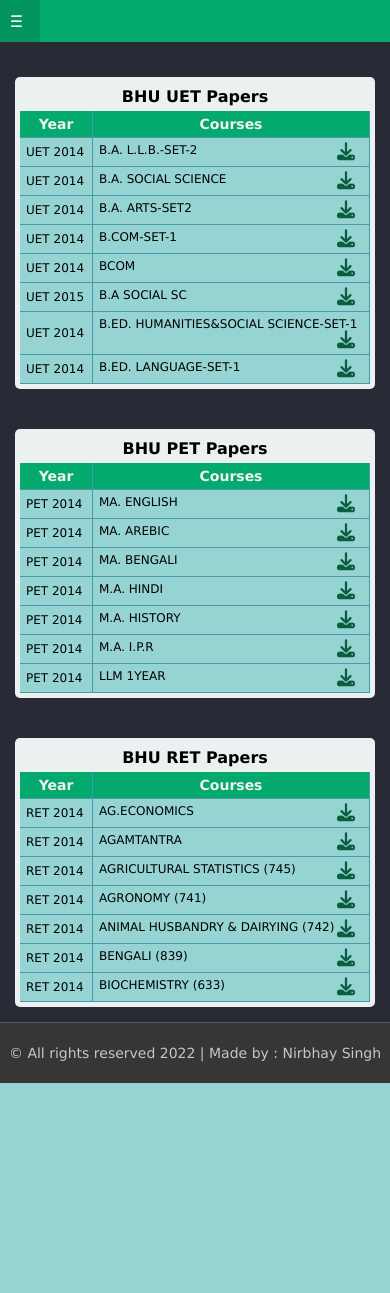
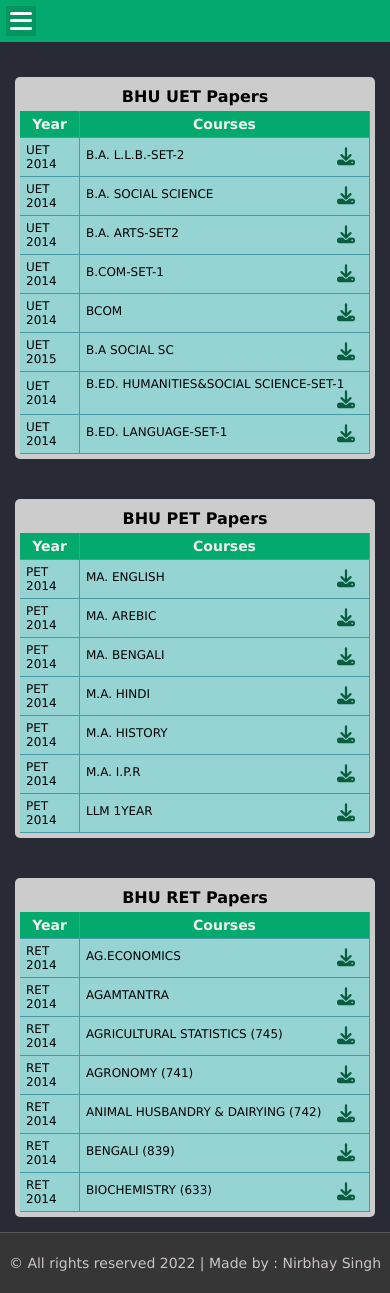
Before and after one commit to Nirbhay4122/freepdfapp, a Django app: page /freepdf/bhu in a window 390 px wide. Shown: the part 116-1409 px from the top of the page. Before the commit the page ends 1199 px from the top, so only its background shows below. Run offline with Django 4.2, Linux system fonts and the light colour scheme; data comes from the database, SQL or seed files in the repository; some libraries are stand-ins or nearby versions.

Commit message:
hamberg css bug ficed.

```diff
--- a/pdfapp/templates/bhu.html
+++ b/pdfapp/templates/bhu.html
@@ -77,23 +77,6 @@
                         </div>
                     </div>
                 </div>
-                <script>
-                    // sign up form scripts
-                    function opensignupform() {
-                        document.getElementById("signup-form").style.display = "block"
-                    }
-                    function closesignupform() {
-                        document.getElementById("signup-form").style.display = "none"
-                    }
-                    // login form scripts
-                    function openloginform() {
-                        document.getElementById("login-form").style.display = "block"
-                    }
-                    function closeloginform() {
-                        document.getElementById("login-form").style.display = "none"
-                    }
-
-                </script>
             </div>
     </header>
     <!-- Header ends here -->
@@ -102,8 +85,14 @@
     <ul class="mainnav">
         <!-- main box start here -->
         <div class="navbtn">
-            <div class="cross">&#9776;</div>
-            <div class="main-box">
+            <div class="cross" onclick="navbarbox()">
+                <div class="hamberg" onclick="hambtn()">
+                    <span id="bar-1" class="bar"></span>
+                    <span id="bar-2"  class="bar"></span>
+                    <span id="bar-3"  class="bar"></span>
+                </div>
+            </div>
+            <div id="navbx" class="main-box">
                 <li class="dropdown">
                     <span class="active">Years Wise Paper<i class="fa fa-caret-right"></i></span>
                 </li>
@@ -223,6 +212,53 @@
         </div>
 
     </footer>
+
+
+    <!-- Scripts coding starts here -->
+
+    <script>
+
+        var a = 1;
+        // sign up form scripts
+        function opensignupform() {
+            document.getElementById("signup-form").style.display = "block"
+        }
+        function closesignupform() {
+            document.getElementById("signup-form").style.display = "none"
+        }
+        // login form scripts
+        function openloginform() {
+            document.getElementById("login-form").style.display = "block"
+        }
+        function closeloginform() {
+            document.getElementById("login-form").style.display = "none"
+        }
+
+        // navbar scripts starts here
+        function navbarbox() {
+            const navopen = document.getElementById("navbx").style;
+            const navclose = document.getElementById("navbx").style;
+            const bar1 = document.getElementById("bar-1").style;
+            const bar2 = document.getElementById("bar-2").style;
+            const bar3 = document.getElementById("bar-3").style;
+            if (a==1) {
+                navopen.display = "block";
+                bar1.cssText = "position: absolute; transform: rotate(-45deg); width: 25px;";
+                bar2.display = "none";
+                bar3.cssText = "position: absolute; transform: rotate(45deg); width: 25px;";
+                return a = 0;
+            }else {
+                navclose.display = "none";
+                bar1.cssText = "position: relative; transform: rotate(0deg); width: 100%;";
+                bar2.display = "block";
+                bar3.cssText = "position: relative; transform: rotate(0deg); width: 100%;";
+                return a = 1;
+            }
+        }
+
+    </script>
+
+    <!-- scripts ended -->
 </body>
 
 </html>
--- a/static/css/colleges.css
+++ b/static/css/colleges.css
@@ -36,16 +36,6 @@
   color: #fff;
 }
 
-.cross {
-  display: none;
-  float: right;
-  height: 22px;
-  width: 20px;
-  padding: 10px;
-  background-color: #04aa6d;
-  color: #fff;
-}
-
 .active {
   background-color: #282a35;
   color: #fff;
@@ -76,17 +66,6 @@
     width: 100%;
   }
 
-  .cross {
-    display: block;
-  }
-
-  .main-box {
-    display: none;
-  }
-
-  .navbtn:hover .main-box {
-    display: block;
-  }
 }
 
 /* here ends navigation bars design */
@@ -100,7 +79,7 @@
 }
 /* Design for heading */
 .heading {
-  background-color: #ebf0f1;
+  background-color: #cccccc;
   color: #000;
   text-align: center;
   padding: 5px;
@@ -119,7 +98,7 @@
 
 .pdf_content {
   padding: 5px;
-  background-color: #ebf0f1;
+  background-color: #cccccc;
   border-radius: 5px;
 }
 
--- a/static/css/index.css
+++ b/static/css/index.css
@@ -1,5 +1,9 @@
 html {
   scroll-behavior: smooth;
+}
+
+* {
+  box-sizing: border-box;
 }
 
 body {
@@ -225,7 +229,7 @@
   padding: 14px 16px;
   text-decoration: none;
   color: #000;
-  font-weight: bold;
+  /* font-weight: bold; */
   font-size: 12px;
   letter-spacing: 0.1vh;
 }
@@ -269,8 +273,8 @@
   padding: 14px 16px;
   color: #000;
   text-decoration: none;
-  font-size: 10px;
-  font-weight: bold;
+  font-size: 12px;
+  /* font-weight: bold; */
   letter-spacing: 0.1vh;
   border-top: 0.5px solid #c4c0c0;
 }
@@ -293,8 +297,8 @@
 }
 
 .hamberg {
-    width: 22px;
-    height: 22px;
+    width: 30px;
+    height: 30px;
     padding: 4px;
     display: flex;
     flex-wrap: wrap;
@@ -319,6 +323,7 @@
 @media screen and (max-width: 800px) {
   .mainnav {
     background-color: #04aa6d;
+    padding: 6px;
   }
 
   .dropdown {
@@ -480,8 +485,8 @@
 }
 
 .sugession_box {
-  height: 320px;
-  width: 460px;
+  height: 365px;
+  width: 500px;
   background-color: #e7e9eb;
   border-radius: 8px;
   padding: 30px;
@@ -494,7 +499,7 @@
 .sugession_box textarea {
   border-left: 4px solid #04aa6d;
   border-radius: 6px;
-  width: 450px;
+  width: 100%;
   height: 215px;
 }
 
@@ -1037,7 +1042,7 @@
 
   .sugession_box {
     width: 100%;
-    height: 250px;
+    height: 300px;
   }
 
   .sugession_box textarea {
```
